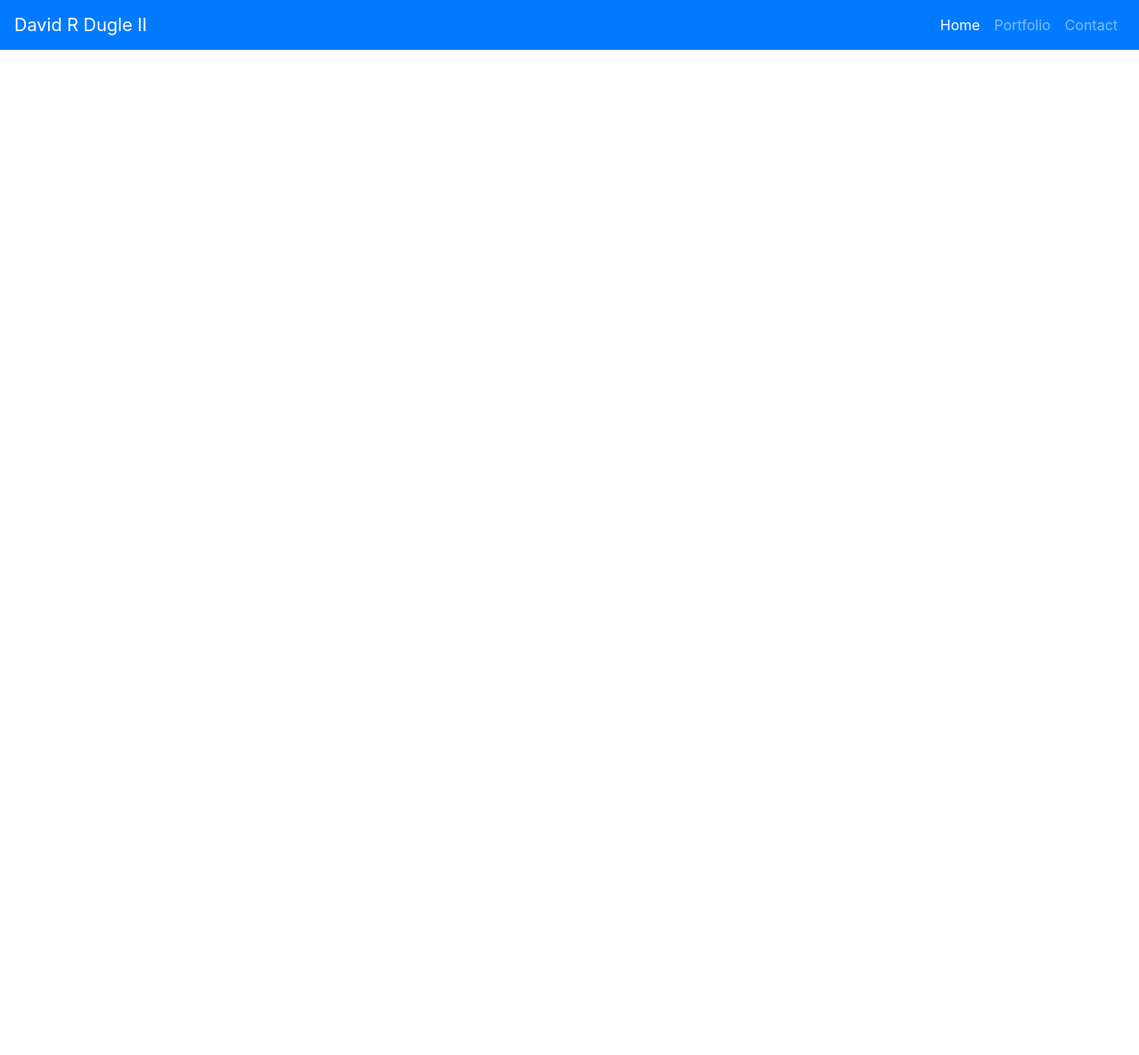
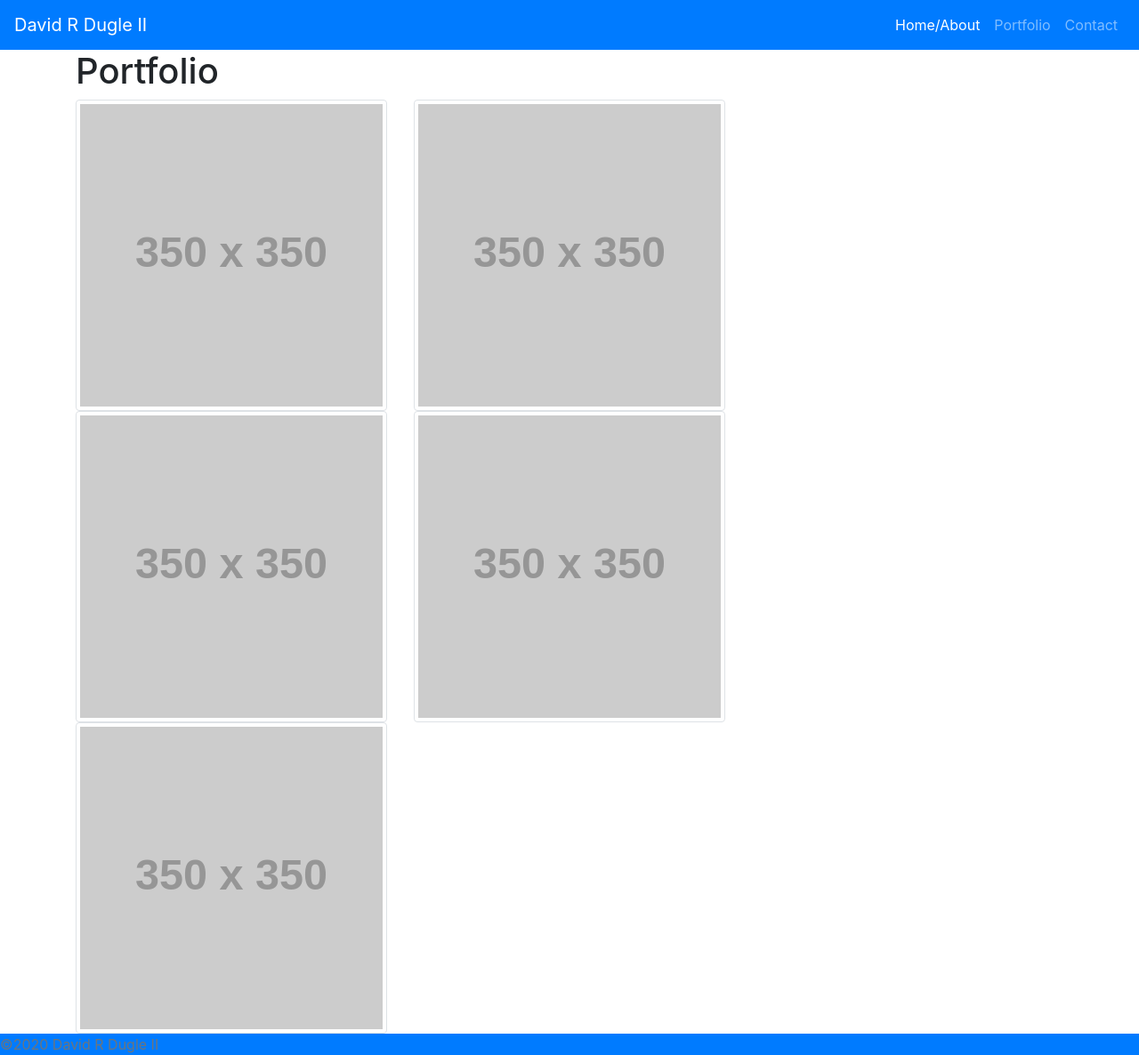
Before and after one commit to daviddugle/02-CSS-and-bootstrap-homework-Responsive-Portfolio, a plain HTML site: page portfolio.html in a window 1280 px wide. Shown: the whole page at 89% size. Before the commit the page ends 800 px from the top, so only its background shows below. Drawn offline with nearby package versions, Linux system fonts and the light colour scheme; placeholder pictures from the web are drawn by us.

Commit message:
set up footer, activated the links in the nav bar, created row and sub rows on the portfolio page

```diff
--- a/portfolio.html
+++ b/portfolio.html
@@ -1,35 +1,90 @@
 <!DOCTYPE html>
 <html lang="en">
+
 <head>
     <meta charset="UTF-8">
     <meta name="viewport" content="width=device-width, initial-scale=1.0">
     <title>Portfolio</title>
     <!--Linking to Bootstrap style sheet-->
-    <link rel="stylesheet" href="https://cdn.jsdelivr.net/npm/bootstrap@4.5.3/dist/css/bootstrap.min.css" integrity="sha384-TX8t27EcRE3e/ihU7zmQxVncDAy5uIKz4rEkgIXeMed4M0jlfIDPvg6uqKI2xXr2" crossorigin="anonymous">
+    <link rel="stylesheet" href="https://cdn.jsdelivr.net/npm/bootstrap@4.5.3/dist/css/bootstrap.min.css"
+        integrity="sha384-TX8t27EcRE3e/ihU7zmQxVncDAy5uIKz4rEkgIXeMed4M0jlfIDPvg6uqKI2xXr2" crossorigin="anonymous">
     <!--add moblie responsive-->
     <meta name="viewport" content="width=device-width, initial-scale=1, shrink-to-fit=no">
 </head>
+
 <body>
     <!--We are going to need a Navigation bar across all three pages...Let's do that here-->
     <nav class="navbar navbar-expand-lg navbar-dark bg-primary">
         <a class="navbar-brand" href="#">David R Dugle II</a>
-        <button class="navbar-toggler" type="button" data-toggle="collapse" data-target="#navbarNav" aria-controls="navbarNav" aria-expanded="false" aria-label="Toggle navigation">
+        <button class="navbar-toggler" type="button" data-toggle="collapse" data-target="#navbarNav"
+            aria-controls="navbarNav" aria-expanded="false" aria-label="Toggle navigation">
             <span class="navbar-toggler-icon"></span>
         </button>
         <div class="collapse navbar-collapse justify-content-end" id="navbarNav">
             <ul class="navbar-nav">
                 <li class="nav-item active">
-              <a class="nav-link" href="#">Home <span class="sr-only">(current)</span></a>
+                    <a class="nav-link" href="index.html">Home/About <span class="sr-only">(current)</span></a>
                 </li>
                 <li class="nav-item">
-              <a class="nav-link" href="#">Portfolio</a>
+                    <a class="nav-link" href="portfolio.html">Portfolio</a>
                 </li>
                 <li class="nav-item">
-              <a class="nav-link" href="#">Contact</a>
+                    <a class="nav-link" href="contact.html">Contact</a>
                 </li>
             </ul>
         </div>
     </nav>
+    <!--looks to me like there is one main row and multiple sub rows below them becasue the background image is covered by a white box-->
+    <main class="container">
 
+        <section class="row">
+            <div class="col-md-8">
+                <h1>Portfolio</h1>
+
+                <section class="row">
+                    <div class="col-md-6">
+                        <img class="img img-thumbnail" src="http://placehold.it/350x350">
+                    </div>
+                    <div class="col-md-6">
+                        <img class="img img-thumbnail" src="http://placehold.it/350x350">
+                    </div>
+                </section>
+                <section class="row">
+                    <div class="col-md-6">
+                        <img class="img img-thumbnail" src="http://placehold.it/350x350">
+                    </div>
+                    <div class="col-md-6">
+                        <img class="img img-thumbnail" src="http://placehold.it/350x350">
+                    </div>
+                </section>
+                <section class="row">
+                    <div class="col-md-6">
+                        <img class="img img-thumbnail" src="http://placehold.it/350x350">
+                    </div>
+                </section>
+            </div>
+
+        </section>
+
+
+
+
+
+    </main>
+
+
+
+
+
+
+
+    <!--Sticky footer was added based on what I found on the web, had to pull the html off their page via inspect-->
+    <footer class="footer">
+        <div class="footer navbar-dark bg-primary">
+            <span class="text-muted">&#169;2020 David R Dugle II</span>
+        </div>
+
+    </footer>
 </body>
+
 </html>
```
Also changed, not shown: contact.html (+20 -3 lines), index.html (+12 -3 lines), 1 other file. Lines whose indentation alone changed are shown as unchanged.
